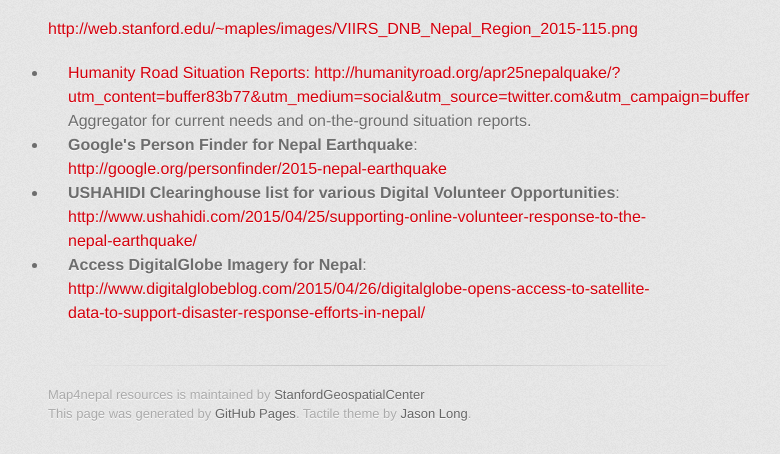
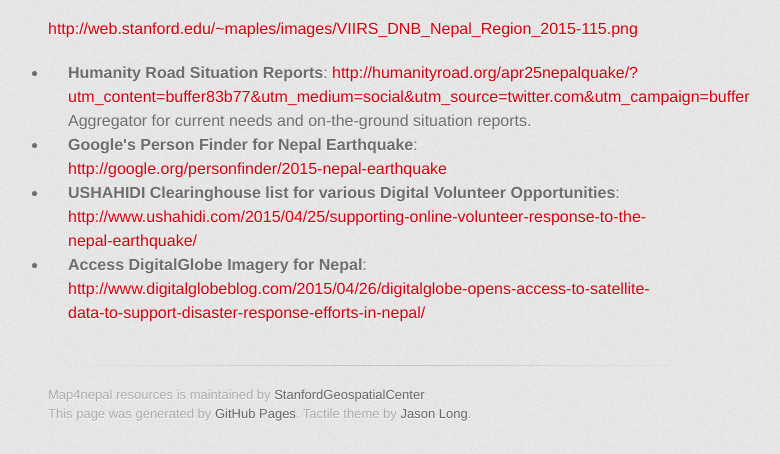
Before and after one commit to StanfordGeospatialCenter/Map4Nepal_Resources, a plain HTML site: page index.html in a window 1280 px wide. Shown: the part 3292-3746 px from the top of the page, without its empty margins (282-1062 px from the left). Drawn offline with Linux system fonts and the light colour scheme; a web font is replaced by a local one.

```diff
--- a/index.html
+++ b/index.html
@@ -121,7 +121,7 @@
 
 <ul>
 <li>
-<a href="http://humanityroad.org/apr25nepalquake/?utm_content=buffer83b77&amp;utm_medium=social&amp;utm_source=twitter.com&amp;utm_campaign=buffer">Humanity Road Situation Reports: </a> <a href="http://humanityroad.org/apr25nepalquake/?utm_content=buffer83b77&amp;utm_medium=social&amp;utm_source=twitter.com&amp;utm_campaign=buffer">http://humanityroad.org/apr25nepalquake/?utm_content=buffer83b77&amp;utm_medium=social&amp;utm_source=twitter.com&amp;utm_campaign=buffer</a>
+<strong>Humanity Road Situation Reports</strong>:  <a href="http://humanityroad.org/apr25nepalquake/?utm_content=buffer83b77&amp;utm_medium=social&amp;utm_source=twitter.com&amp;utm_campaign=buffer">http://humanityroad.org/apr25nepalquake/?utm_content=buffer83b77&amp;utm_medium=social&amp;utm_source=twitter.com&amp;utm_campaign=buffer</a>
 Aggregator for current needs and on-the-ground situation reports.</li>
 <li>
 <strong>Google's Person Finder for Nepal Earthquake</strong>: <a href="http://google.org/personfinder/2015-nepal-earthquake">http://google.org/personfinder/2015-nepal-earthquake</a>
```
Also changed, not shown: params.json (+1 -1 lines).
